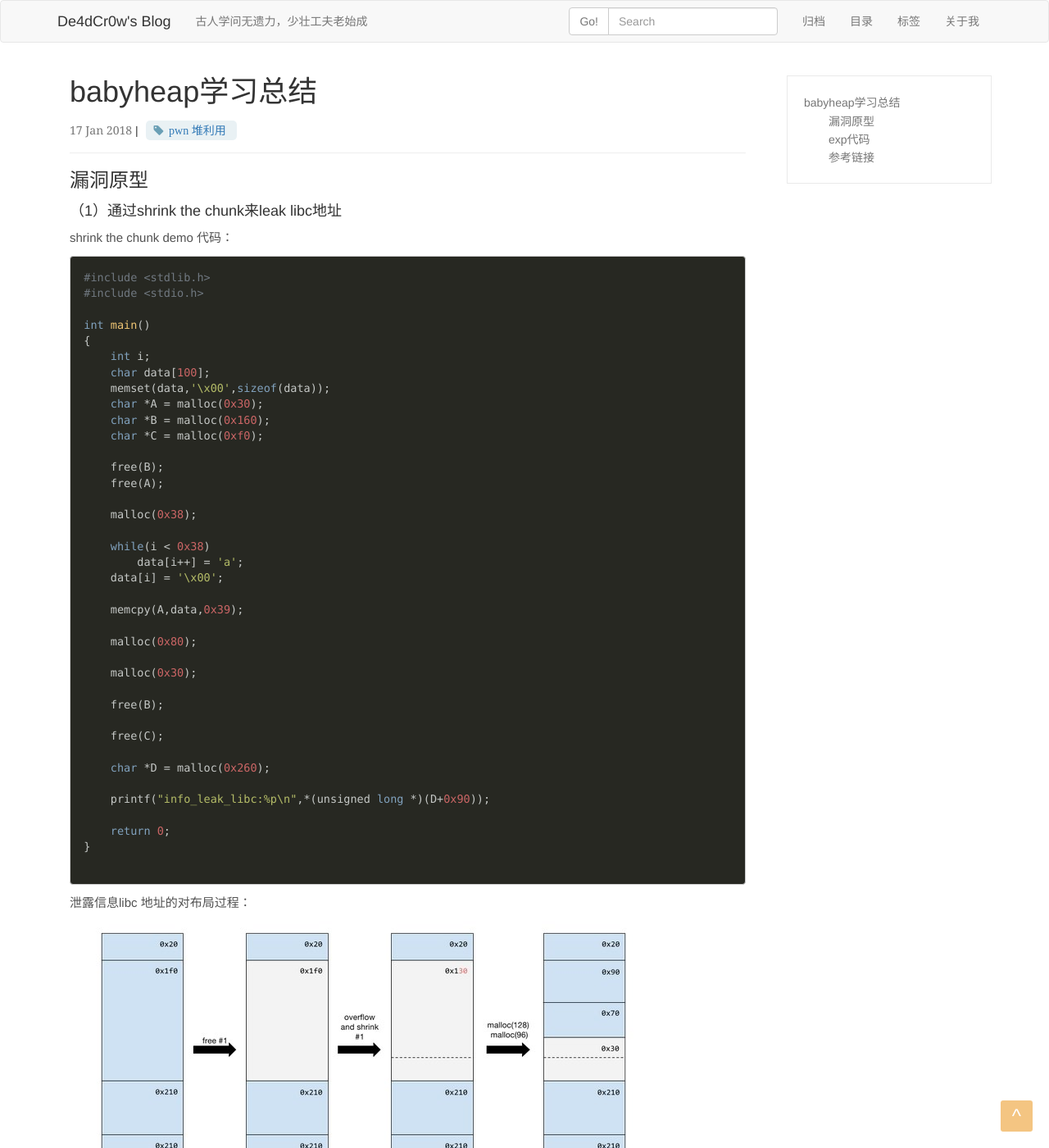
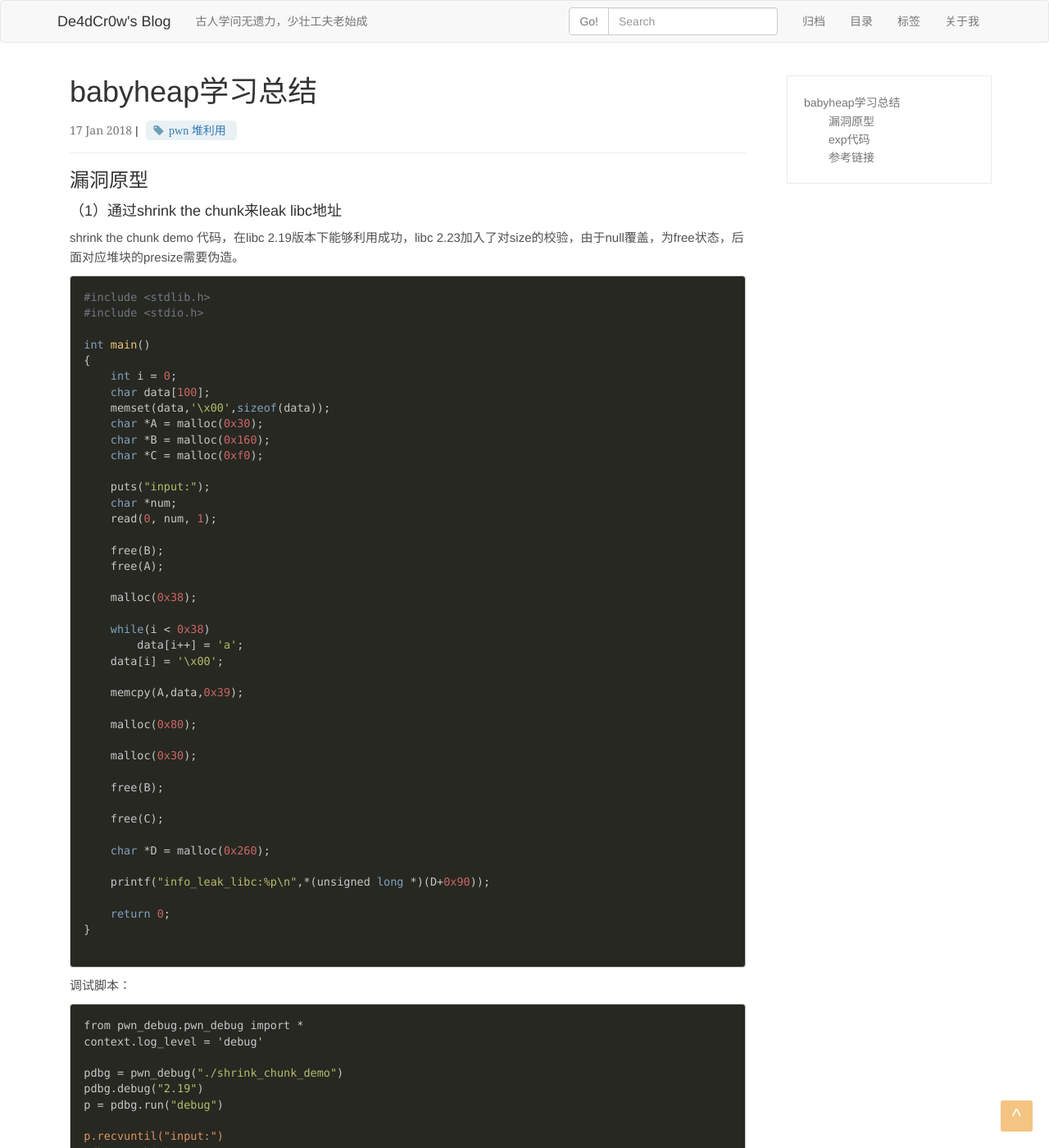
Before and after one commit to De4dCr0w/De4dCr0w.github.io, a Jekyll site: the page built from _posts/2018-01-17-babyheap学习总结.md, in a window 1280 px wide and 1400 px high. Shown: the whole window at 82% size. Built offline with Jekyll 4.4.1, drawn with Linux system fonts in a browser that asks for light colours; some of the changed text lies outside the part shown.

Commit message:
Update 2018-01-17-babyheap学习总结.md

````diff
--- a/_posts/2018-01-17-babyheap学习总结.md
+++ b/_posts/2018-01-17-babyheap学习总结.md
@@ -20,9 +20,7 @@ author: 'De4dCr0w'
 
 #### （1）通过shrink the chunk来leak libc地址
 
-shrink the chunk demo 代码：
-
-
+shrink the chunk demo 代码，在libc 2.19版本下能够利用成功，libc 2.23加入了对size的校验，由于null覆盖，为free状态，后面对应堆块的presize需要伪造。
 
 ```
 #include <stdlib.h>
@@ -30,12 +28,16 @@ shrink the chunk demo 代码：
 
 int main()
 {
-    int i;
+    int i = 0;
     char data[100];
     memset(data,'\x00',sizeof(data));
     char *A = malloc(0x30);
     char *B = malloc(0x160);
     char *C = malloc(0xf0);
+
+    puts("input:");
+    char *num;
+    read(0, num, 1);
 
     free(B);
     free(A);
@@ -62,6 +64,23 @@ int main()
 
     return 0;
 }
+
+```
+
+调试脚本：
+
+```
+from pwn_debug.pwn_debug import *
+context.log_level = 'debug'
+
+pdbg = pwn_debug("./shrink_chunk_demo")
+pdbg.debug("2.19")
+p = pdbg.run("debug")
+
+p.recvuntil("input:")
+gdb.attach(p)
+p.sendline("5")
+p.interactive()
 
 ```
 
````
